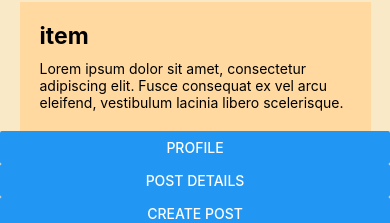
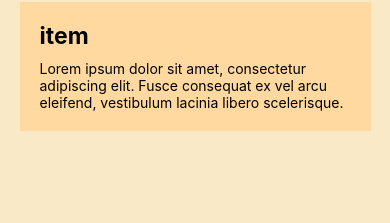
Before and after one commit to cis350/project-uniteandconquer, a React Native app in the folder uniteandconquer-mobile/: screen / in a window 390 px wide. Shown: the part 618-841 px from the top of the page. Built offline with nearby package versions, Linux system fonts and the light colour scheme.

Commit message:
updated routing + styling of home

```diff
--- a/uniteandconquer-mobile/App.js
+++ b/uniteandconquer-mobile/App.js
@@ -34,9 +34,6 @@ const userStyles = StyleSheet.create({
   text: {
     textAlign: 'right',
     margin: 3,
-  },
-  icon: {
-    alignSelf: 'flex-end',
   },
 });
 
@@ -100,6 +97,12 @@ const homePageStyles = StyleSheet.create({
     left: 0,
     margin: 10,
   },
+  iconProfile: {
+    alignSelf: 'flex-end',
+  },
+  posts: {
+    marginBottom: 20,
+  },
 });
 
 // app content --------
@@ -125,7 +128,12 @@ function HomeScreen({ navigation }) {
     <ScrollView style={styles.container}>
       {showNotif && <Notification setShowNotif={setShowNotif} showNotif={showNotif} />}
       <View style={userStyles.container}>
+        <TouchableOpacity
+          style={homePageStyles.iconProfile}
+          onPress={() => navigation.navigate('UserProfile')}
+        >
           <Icon name="user" size={28} style={userStyles.icon} />
+        </TouchableOpacity>
         <Text style={userStyles.text}>
           Hi, Jeremy
         </Text>
@@ -195,29 +203,19 @@ function HomeScreen({ navigation }) {
           />
         </View>
       </View>
-      <View>
+      <View style={homePageStyles.posts}>
         {posts.map((post) => (
+          <TouchableOpacity
+            onPress={() => navigation.navigate('PostDetails')}
+          >
             <View style={homePageStyles.center}>
               <View style={homePageStyles.postContainer}>
                 <Text style={homePageStyles.postTitle}>{post.item}</Text>
                 <Text>{post.description}</Text>
               </View>
             </View>
+          </TouchableOpacity>
         ))}
-      </View>
-      <View>
-        <Button
-          title="Profile"
-          onPress={() => navigation.navigate('UserProfile')}
-        />
-        <Button
-          title="Post Details"
-          onPress={() => navigation.navigate('PostDetails')}
-        />
-        <Button
-          title="Create Post"
-          onPress={() => navigation.navigate('CreatePost')}
-        />
       </View>
     </ScrollView>
   );
```
Lines whose indentation alone changed are shown as unchanged.
